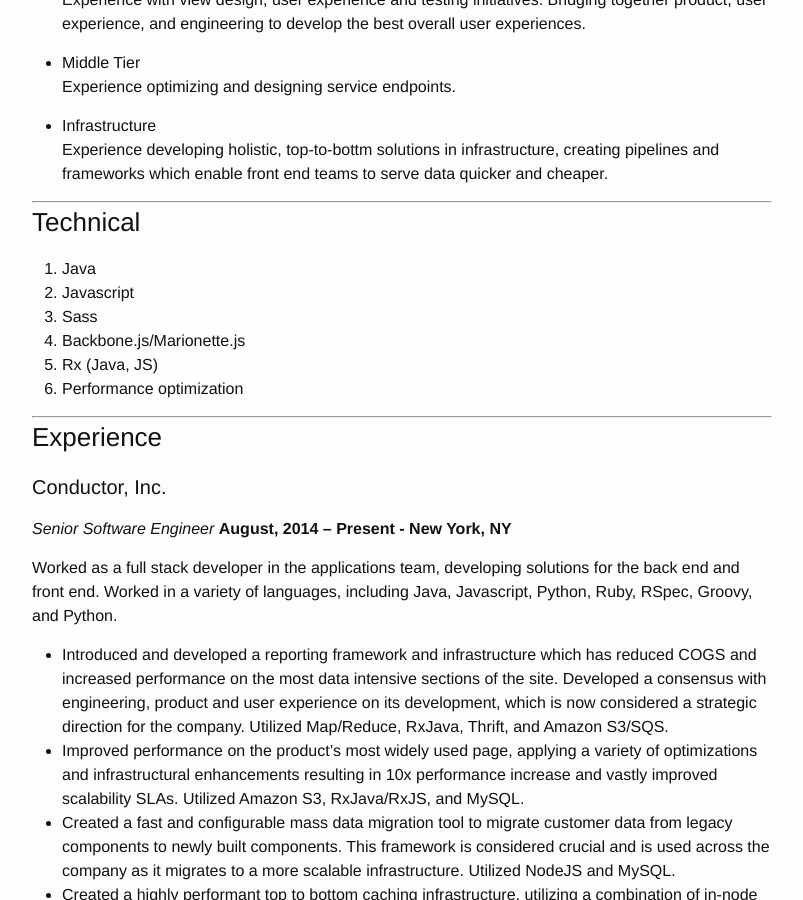
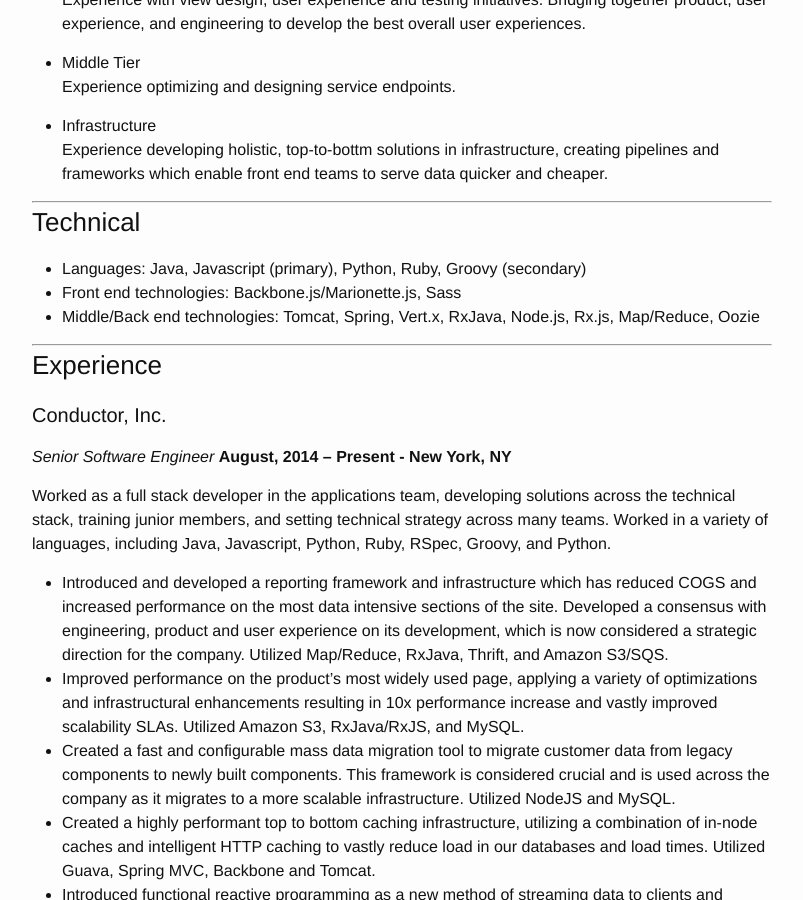
Before and after one commit to tdcmeehan/tdcmeehan.github.io, a Jekyll site: the page built from resume.md, in a window 1280 px wide and 900 px high, scrolled down 612 px. Shown: the whole window, without its empty margins (238-1041 px from the left). Built offline with Jekyll 4.4.1, drawn with Linux system fonts in a browser that asks for light colours.

Commit message:
Updating resume

```diff
--- a/_includes/resume.md
+++ b/_includes/resume.md
@@ -29,12 +29,9 @@
 
 ### Technical
 
-1. Java
-1. Javascript
-1. Sass
-1. Backbone.js/Marionette.js
-1. Rx (Java, JS)
-1. Performance optimization
+* Languages: Java, Javascript (primary), Python, Ruby, Groovy (secondary)
+* Front end technologies: Backbone.js/Marionette.js, Sass
+* Middle/Back end technologies: Tomcat, Spring, Vert.x, RxJava, Node.js, Rx.js, Map/Reduce, Oozie
 
 ------
 
@@ -44,7 +41,7 @@
  *Senior Software Engineer*
   __August, 2014 – Present - New York, NY__
 
-Worked as a full stack developer in the applications team, developing solutions for the back end and front end.  Worked in a variety of languages, including Java, Javascript, Python, Ruby, RSpec, Groovy, and Python.
+Worked as a full stack developer in the applications team, developing solutions across the technical stack, training junior members, and setting technical strategy across many teams.  Worked in a variety of languages, including Java, Javascript, Python, Ruby, RSpec, Groovy, and Python.
 
 * Introduced and developed a reporting framework and infrastructure which has reduced COGS and increased performance on the most data intensive sections of the site.  Developed a consensus with engineering, product and user experience on its development, which is now considered a strategic direction for the company.  Utilized Map/Reduce, RxJava, Thrift, and Amazon S3/SQS.
 * Improved performance on the product’s most widely used page, applying a variety of optimizations and infrastructural enhancements resulting in 10x performance increase and vastly improved scalability SLAs.  Utilized Amazon S3, RxJava/RxJS, and MySQL.
```
